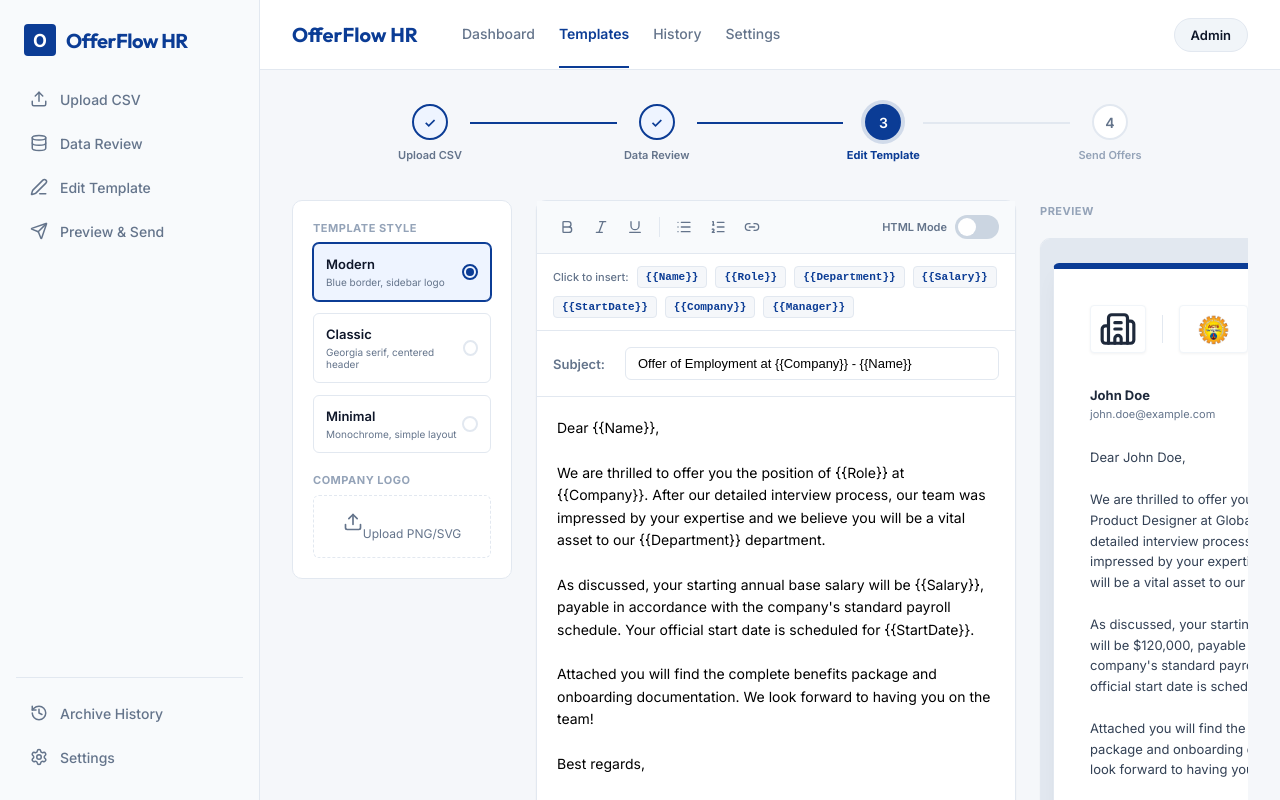
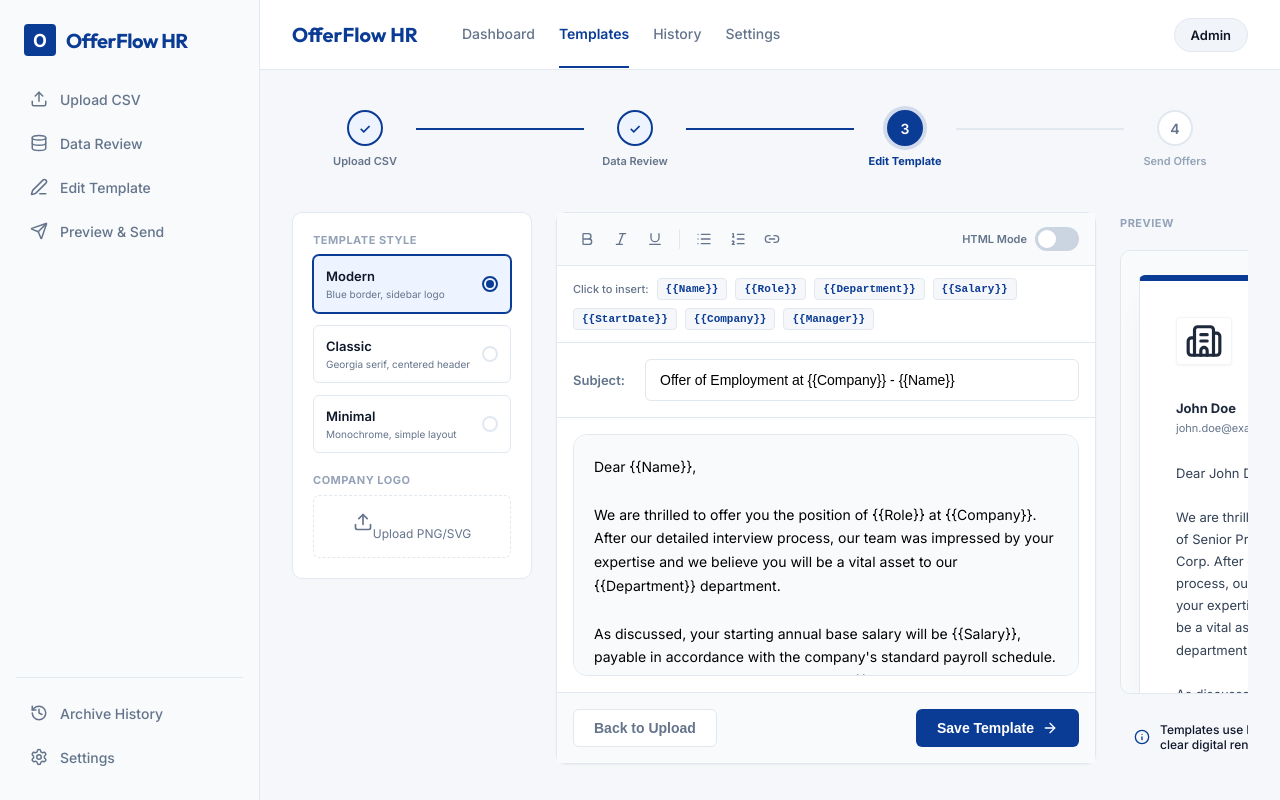
Before and after one commit to Shreyam007/Offer-Letter_Generator, a React (Vite) app in the folder frontend/: page / in a window 1280 px wide. Both pictures are taken after a click on the element "Templates". Built offline with nearby package versions, Linux system fonts and the light colour scheme; no server answers.

Commit message:
chore: update template editor and styles

```diff
--- a/frontend/src/components/TemplateEditor.jsx
+++ b/frontend/src/components/TemplateEditor.jsx
@@ -318,7 +318,7 @@ Sincerely,
   };
 
   return (
-    <div style={{ display: 'flex', flexDirection: 'column', flex: 1 }}>
+    <div className="template-editor-shell">
 
       {/* Step Wizard Header */}
       <div className="wizard-steps">
--- a/frontend/src/index.css
+++ b/frontend/src/index.css
@@ -327,19 +327,21 @@ h1, h2, h3, h4, h5, h6 {
   position: relative;
   display: flex;
   flex-direction: column;
+  min-height: 0;
 }
 
 /* Wizard Steps Indicator */
 .wizard-steps {
   display: flex;
   align-items: center;
-  justify-content: center;
+  justify-content: space-between;
   margin-bottom: 28px;
   width: 100%;
-  max-width: 800px;
+  max-width: 920px;
   margin-left: auto;
   margin-right: auto;
-  padding: 10px 0;
+  padding: 16px 0;
+  gap: 12px;
 }
 
 .step-node {
@@ -348,7 +350,8 @@ h1, h2, h3, h4, h5, h6 {
   align-items: center;
   position: relative;
   z-index: 2;
-  width: 120px;
+  min-width: 110px;
+  width: auto;
 }
 
 .step-circle {
@@ -379,7 +382,7 @@ h1, h2, h3, h4, h5, h6 {
   flex: 1;
   height: 2px;
   background-color: var(--border-color);
-  margin: 0 -20px;
+  margin: 0 -16px;
   position: relative;
   top: -10px;
   z-index: 1;
@@ -631,23 +634,23 @@ h1, h2, h3, h4, h5, h6 {
   font-family: 'Outfit', sans-serif;
 }
 
-.info-banner {
-  background-color: var(--primary-light);
+..info-banner {
+  background-color: #eef4ff;
   border-radius: var(--radius-sm);
-  padding: 16px;
+  padding: 16px 18px;
   display: flex;
   align-items: center;
   justify-content: space-between;
   gap: 12px;
-  border: 1px solid rgba(11, 60, 149, 0.1);
+  border: 1px solid #dbeafe;
 }
 
 .info-banner-left {
   display: flex;
   align-items: center;
-  gap: 12px;
-  font-size: 13px;
-  color: var(--primary-color);
+  gap: 10px;
+  font-size: 12px;
+  color: var(--text-main);
   font-weight: 500;
 }
 
@@ -1126,9 +1129,16 @@ h1, h2, h3, h4, h5, h6 {
 }
 
 /* Edit Template Styles */
+.template-editor-shell {
+  display: flex;
+  flex-direction: column;
+  flex: 1;
+  min-height: 0;
+}
+
 .template-grid {
   display: grid;
-  grid-template-columns: 220px minmax(480px, 1fr) 400px;
+  grid-template-columns: 240px minmax(540px, 1fr) minmax(360px, 1fr);
   gap: 24px;
   flex: 1;
   align-items: start;
@@ -1249,7 +1259,8 @@ h1, h2, h3, h4, h5, h6 {
   border-radius: var(--radius-md);
   display: flex;
   flex-direction: column;
-  height: 720px;
+  min-height: 0;
+  height: 100%;
   box-shadow: var(--shadow-sm);
 }
 
@@ -1324,7 +1335,9 @@ h1, h2, h3, h4, h5, h6 {
   border-bottom: 1px solid var(--border-color);
   display: flex;
   align-items: center;
+  justify-content: space-between;
   gap: 12px;
+  flex-wrap: wrap;
 }
 
 .subject-label {
@@ -1336,11 +1349,13 @@ h1, h2, h3, h4, h5, h6 {
 
 .subject-input {
   flex: 1;
+  min-width: 240px;
   border: 1px solid var(--border-color);
   border-radius: var(--radius-sm);
-  padding: 8px 12px;
-  font-size: 13px;
+  padding: 12px 14px;
+  font-size: 14px;
   outline: none;
+  background-color: #ffffff;
 }
 
 .subject-input:focus {
@@ -1349,21 +1364,25 @@ h1, h2, h3, h4, h5, h6 {
 
 .editor-body-textarea {
   flex: 1;
-  border: none;
+  border: 1px solid var(--border-color);
   padding: 20px;
+  margin: 16px;
   font-size: 14px;
   font-family: inherit;
-  line-height: 1.6;
+  line-height: 1.7;
   resize: none;
   outline: none;
-  background-color: #ffffff;
+  background-color: #f8fafc;
+  border-radius: 14px;
+  min-height: 0;
 }
 
 /* Rich Letter Preview Panel */
 .letter-preview-container {
   display: flex;
   flex-direction: column;
-  height: 720px;
+  min-height: 0;
+  height: 100%;
   gap: 16px;
 }
 
@@ -1391,9 +1410,8 @@ h1, h2, h3, h4, h5, h6 {
   overflow-y: auto;
   border: 1px solid var(--border-color);
   border-radius: var(--radius-md);
-  box-shadow: var(--shadow-sm);
-  background-color: #e2e8f0;
-  padding: 24px 12px;
+  background-color: #f8fafc;
+  padding: 24px 18px;
   display: flex;
   flex-direction: column;
   align-items: center;
@@ -1404,15 +1422,15 @@ h1, h2, h3, h4, h5, h6 {
   background-color: #ffffff;
   padding: 36px;
   width: 100%;
-  max-width: 580px;
-  min-height: 720px;
+  max-width: 610px;
+  min-height: 660px;
   display: flex;
   flex-direction: column;
   position: relative;
   font-size: 13px;
   color: #1e293b;
-  line-height: 1.6;
-  box-shadow: 0 10px 25px -5px rgba(0, 0, 0, 0.05), 0 8px 10px -6px rgba(0, 0, 0, 0.05);
+  line-height: 1.7;
+  box-shadow: 0 16px 30px -12px rgba(0, 0, 0, 0.08), 0 8px 12px -12px rgba(0, 0, 0, 0.06);
   border: 1px solid var(--border-color);
   box-sizing: border-box;
   margin: 0 auto;
```
